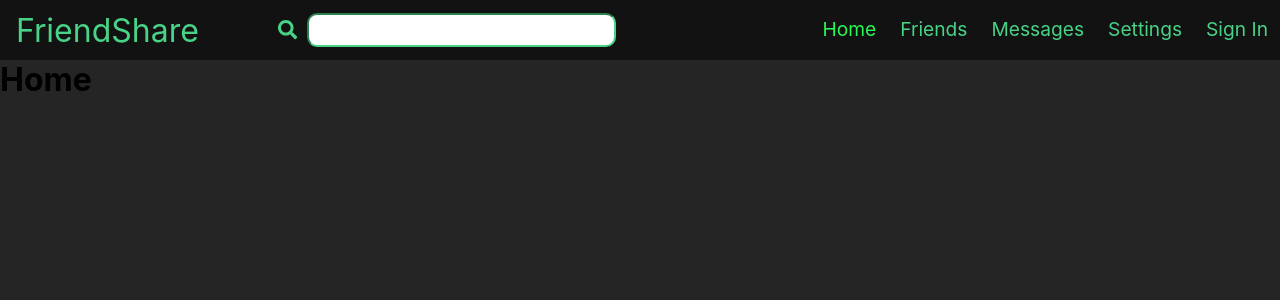
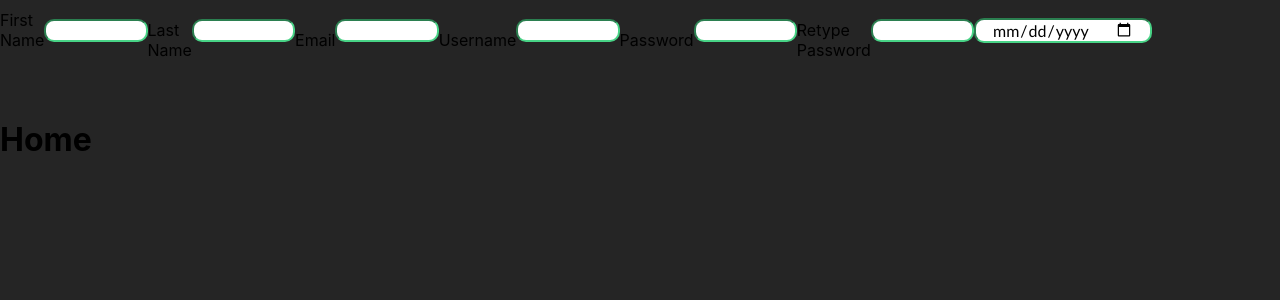
Before and after one commit to mnmr1996develop/FriendShare, a React (Create React App) app in the folder src/main/frontend/: page / in a window 1280 px wide. Shown: the top 300 px of the page. Built offline with nearby package versions, Linux system fonts and the light colour scheme.

Commit message:
working on registration form

```diff
--- a/src/main/frontend/src/App.js
+++ b/src/main/frontend/src/App.js
@@ -6,13 +6,15 @@ import Settings from './Components/Pages/Settings';
 import Messages from './Components/Pages/Messages';
 import Home from './Components/Pages/Home';
 import SignInForm from './Components/SignInForm';
+import RegistrationForm from './Components/RegistrationForm';
 
 
 function App() {
   return (
     <div className="App">
       <Router>
-        <Navbar />
+
+        <RegistrationForm />
 
       <Routes>
         <Route path="/" element={<Home />}></Route>
--- /dev/null
+++ b/src/main/frontend/src/Components/RegistrationForm.jsx
@@ -0,0 +1,79 @@
+import React from 'react';
+import { useState } from 'react/cjs/react.development';
+import UserService from '../Services/UserService';
+
+
+
+function RegistrationForm() {
+
+
+    const [fistName, setFirstName] = useState("");
+    const [lastName, setLastName] = useState("");
+    const [email, setEmail] = useState("");
+    const [username, setUsername] = useState("");
+    const [password, setPassword] = useState("");
+    const [retypePassword, setRetypePassword] = useState("");
+    const [birthday, setBirthday] = useState("");
+
+
+    const onsubmit = () =>{
+        const enabled = true;
+        const credentialsNonExpired = true;
+        const accountNonExpired = true;
+        const accountNonLocked = true;
+
+        const info =
+        {
+            fistName,
+            lastName,
+            email,
+            username,
+            password,
+            enabled,
+            birthday,
+            credentialsNonExpired,
+            accountNonExpired,
+            accountNonLocked
+        }
+
+        console.log(info);
+//        UserService.addUser(info);
+    }
+
+  return (
+      <div className='RegistrationForm'>
+          <form method='POST' onSubmit={() => onsubmit()}>
+            First Name
+            <input name='firstName' value={fistName} type="text" onChange={e => {setFirstName(e.target.value.trim().replace(/[^\w\s-]/gi, ""))}} />
+            <br />
+
+            Last Name
+            <input name='lastName'  value={lastName} type="text" onChange={e => {setLastName(e.target.value.trim().replace(/[^\w\s-]/gi, ""))}} />
+            <br />
+
+            Email
+            <input name='email'  value={email} type="text"onChange={e => {setEmail(e.target.value)}} />
+            <br />
+
+            Username
+            <input name='username'  value={username} type="text" onChange={e => setUsername(e.target.value.trim().replace(/[^\w\s_-]/gi, ""))} />
+            <br />
+
+            Password
+            <input id="password" name='password'  type="password" onChange={e => {setPassword(e.target.value); }}/>
+            <br />
+
+            Retype Password
+            <input id="repassword" name='re-type password' type="password" onChange={e => {setRetypePassword(e.target.value)}}/>
+            <br />
+
+            <input type="date" value={birthday} name='birthday' onChange={e => setBirthday(e.target.value)} />
+            </form>
+            <div>
+
+            </div>
+      </div>
+  );
+}
+
+export default RegistrationForm;
```
